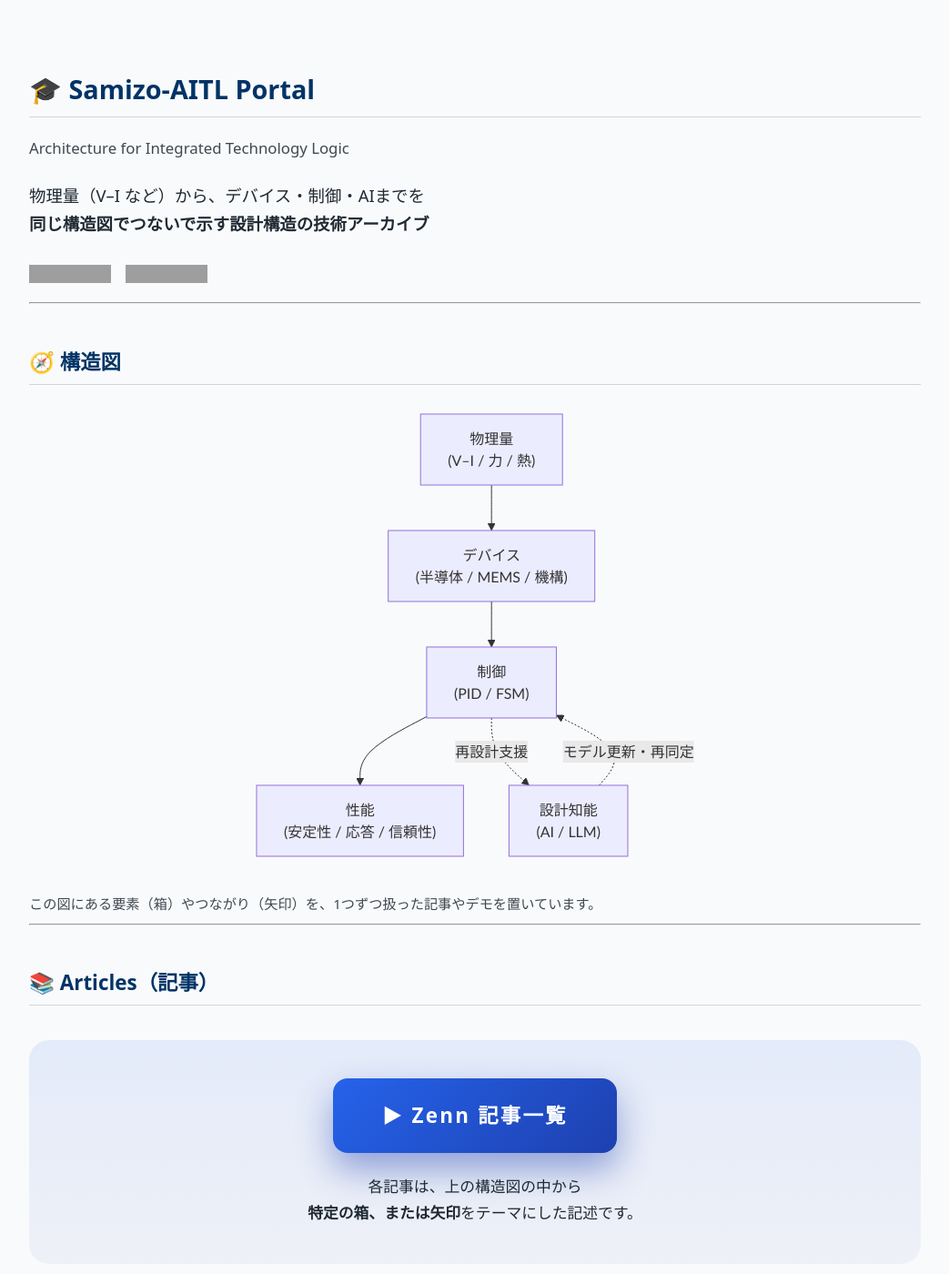
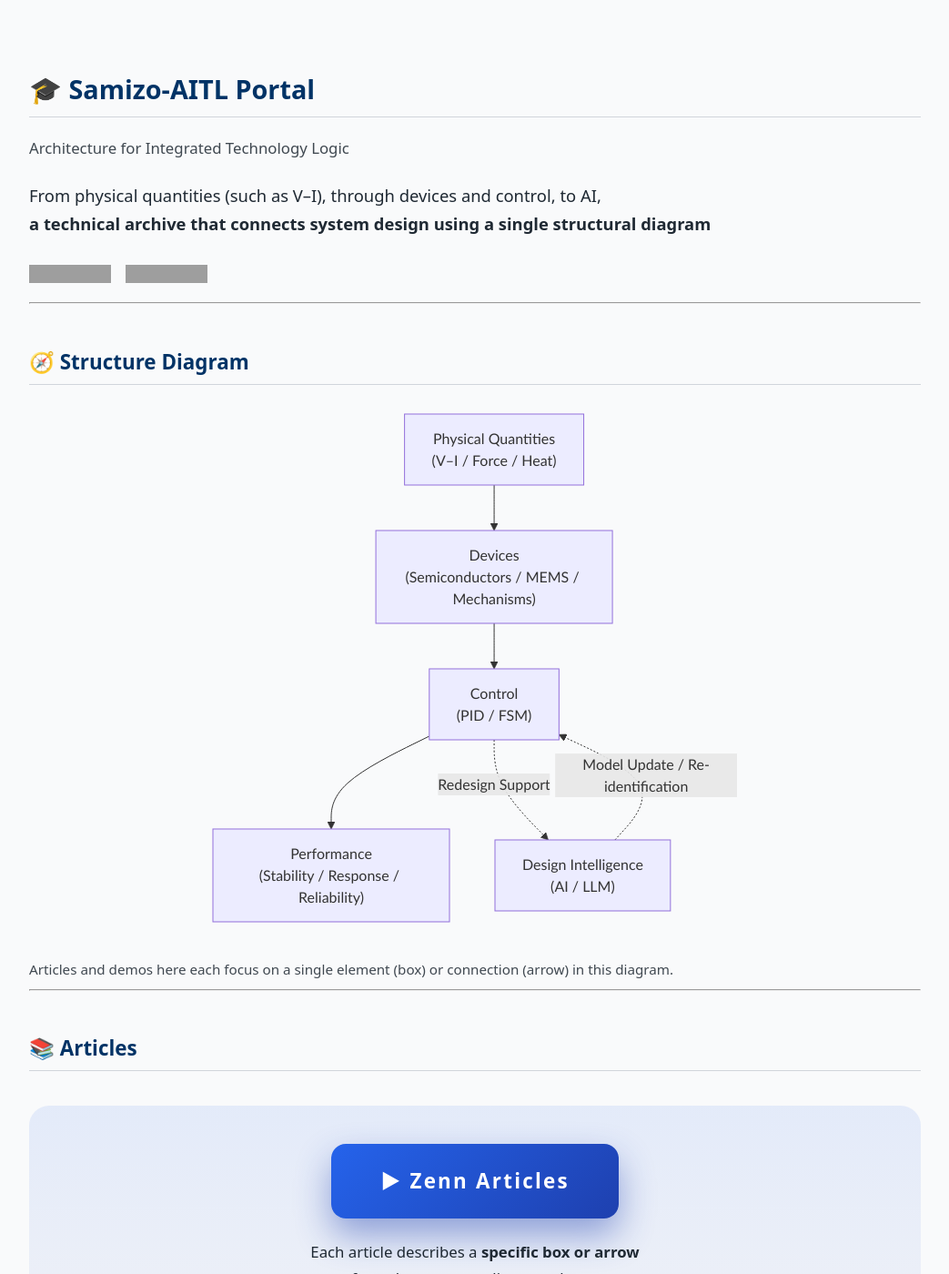
Before and after one commit to Samizo-AITL/Samizo-AITL.github.io, a Jekyll site: the page built from en/index.md, in a window 1280 px wide and 1400 px high. Shown: the whole window at 91% size, without its empty margins (118-1161 px from the left). Built offline with Jekyll 4.4.1, drawn with Linux system fonts in a browser that asks for light colours; some of the changed text lies outside the part shown; grey boxes are pictures that could not be loaded.

Commit message:
Update index.md

````diff
--- a/en/index.md
+++ b/en/index.md
@@ -1,7 +1,7 @@
 ---
 layout: default
 title: Samizo-AITL Portal
-description: 物理量（V–I）からデバイス・制御・AIまでを同一構造で示す設計構造の技術アーカイブ
+description: A technical archive that presents system design structures from physical quantities to devices, control, and AI in a unified diagram
 ---
 
 # 🎓 Samizo-AITL Portal
@@ -10,13 +10,13 @@
 </span>
 
 <div style="margin:1.2em 0 1.6em 0; font-size:1.15em; line-height:1.7;">
-物理量（V–I など）から、デバイス・制御・AIまでを<br>
-<strong>同じ構造図でつないで示す設計構造の技術アーカイブ</strong>
+From physical quantities (such as V–I), through devices and control, to AI,<br>
+<strong>a technical archive that connects system design using a single structural diagram</strong>
 </div>
 
 <div style="margin:1.2em 0 0.8em 0;">
-  <a href="https://samizo-aitl.github.io/en/" style="margin-right:12px;">
-    <img src="https://img.shields.io/badge/English-Version-brightgreen?logo=github" />
+  <a href="https://samizo-aitl.github.io/" style="margin-right:12px;">
+    <img src="https://img.shields.io/badge/Japanese-Version-blue?logo=github" />
   </a>
   <a href="https://github.com/Samizo-AITL">
     <img src="https://img.shields.io/badge/GitHub-Samizo--AITL-black?logo=github" />
@@ -25,30 +25,30 @@
 
 ---
 
-## 🧭 構造図
+## 🧭 Structure Diagram
 
 ```mermaid
 flowchart TD
-    P["物理量<br>(V–I / 力 / 熱)"]
-    D["デバイス<br>(半導体 / MEMS / 機構)"]
-    C["制御<br>(PID / FSM)"]
-    A["設計知能<br>(AI / LLM)"]
-    S["性能<br>(安定性 / 応答 / 信頼性)"]
+    P["Physical Quantities<br>(V–I / Force / Heat)"]
+    D["Devices<br>(Semiconductors / MEMS / Mechanisms)"]
+    C["Control<br>(PID / FSM)"]
+    A["Design Intelligence<br>(AI / LLM)"]
+    S["Performance<br>(Stability / Response / Reliability)"]
 
     P --> D
     D --> C
     C --> S
-    C -. 再設計支援 .-> A
-    A -. モデル更新・再同定 .-> C
+    C -. Redesign Support .-> A
+    A -. Model Update / Re-identification .-> C
 ```
 
 <div style="margin-top:0.8em; font-size:0.95em; opacity:0.85;">
-この図にある要素（箱）やつながり（矢印）を、1つずつ扱った記事やデモを置いています。
+Articles and demos here each focus on a single element (box) or connection (arrow) in this diagram.
 </div>
 
 ---
 
-## 📚 Articles（記事）
+## 📚 Articles
 
 <div style="
   margin: 2.4em 0;
@@ -71,19 +71,19 @@
      text-decoration: none;
      box-shadow: 0 18px 38px rgba(30,64,175,0.45);
    ">
-  ▶ Zenn 記事一覧
+  ▶ Zenn Articles
 </a>
 
 <div style="margin-top:1.4em; font-size:1.05em; line-height:1.7;">
-各記事は、上の構造図の中から<br>
-<strong>特定の箱、または矢印</strong>をテーマにした記述です。
+Each article describes a <strong>specific box or arrow</strong><br>
+from the structure diagram above.
 </div>
 
 </div>
 
 ---
 
-## 🧩 Portal（構造ビュー）
+## 🧩 Portal (Structural View)
 
 <div style="
   margin: 3.0em 0;
@@ -106,18 +106,18 @@
      border-radius: 14px;
      text-decoration: none;
    ">
-  ▶ Portal を開く
+  ▶ Open Portal
 </a>
 
 <div style="display:grid; grid-template-columns:repeat(auto-fit,minmax(220px,1fr)); gap:16px; margin-top:2.0em;">
   <div style="padding:14px; border:1px solid #ddd; border-radius:12px; text-align:center;">
-    全体構造マップ
+    Overall Structure Map
   </div>
   <div style="padding:14px; border:1px solid #ddd; border-radius:12px; text-align:center;">
-    制御階層（PID / FSM）
+    Control Layers (PID / FSM)
   </div>
   <div style="padding:14px; border:1px solid #ddd; border-radius:12px; text-align:center;">
-    AI連携・構造デモ
+    AI-Integrated Structural Demos
   </div>
 </div>
 
````
Also changed, not shown: other parts of en/index.md (+2 -2 lines).
